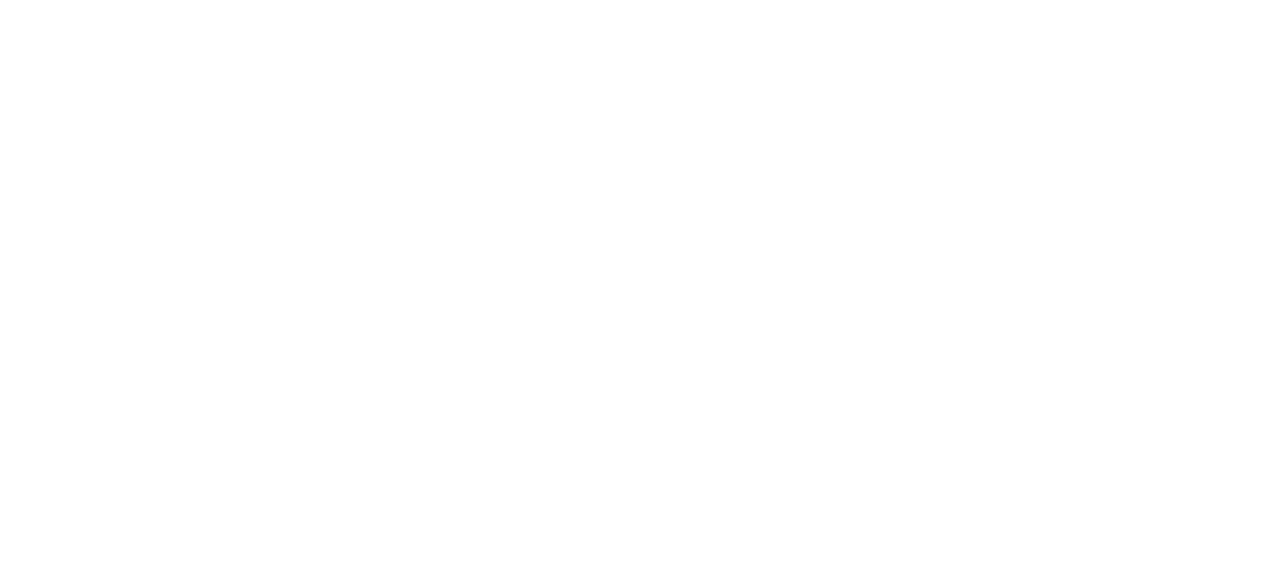
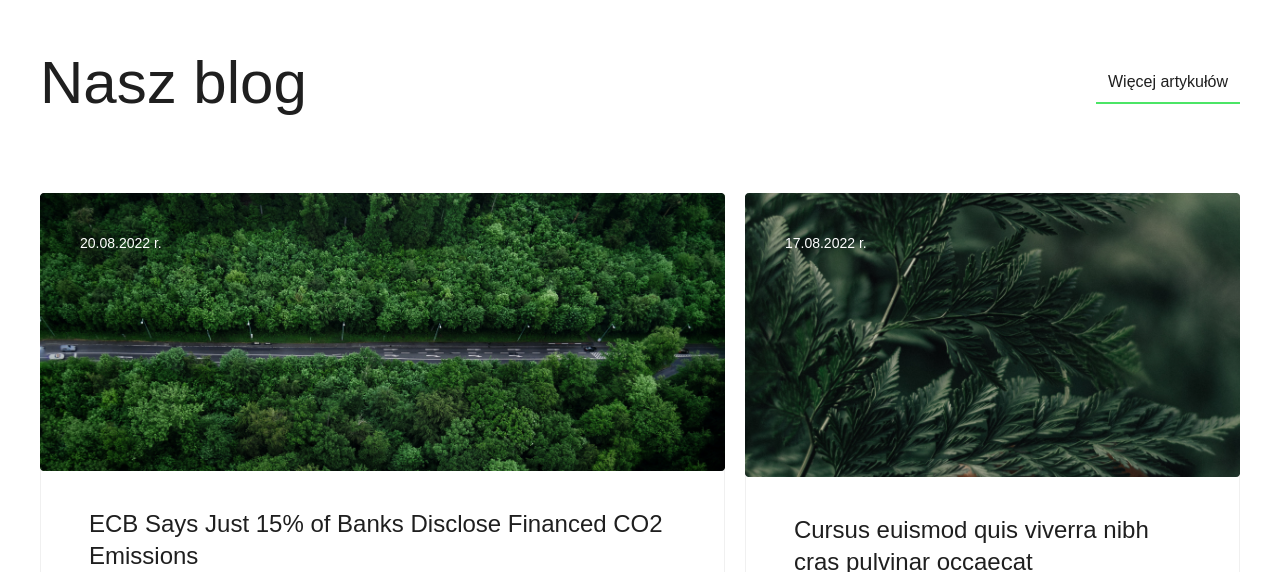
Before and after one commit to kkulek/landing-page-react, a React (Create React App) app: page / in a window 1280 px wide. Shown: the part 2588-3160 px from the top of the page. Before the commit the page ends 2401 px from the top, so only its background shows below. Built offline with nearby package versions, Linux system fonts and the light colour scheme; a web font is replaced by a local one.

Commit message:
added Blog component

```diff
--- a/src/App.js
+++ b/src/App.js
@@ -2,6 +2,7 @@
 import {Hero} from "./components/Hero";
 import {Benefits} from "./components/Benefits";
 import {Calculator} from "./components/Calculator";
+import {Blog} from "./components/Blog";
 
 function App() {
     return (
@@ -11,6 +12,7 @@
                 <Hero/>
                 <Benefits/>
                 <Calculator/>
+                <Blog/>
             </main>
         </div>
     );
```
